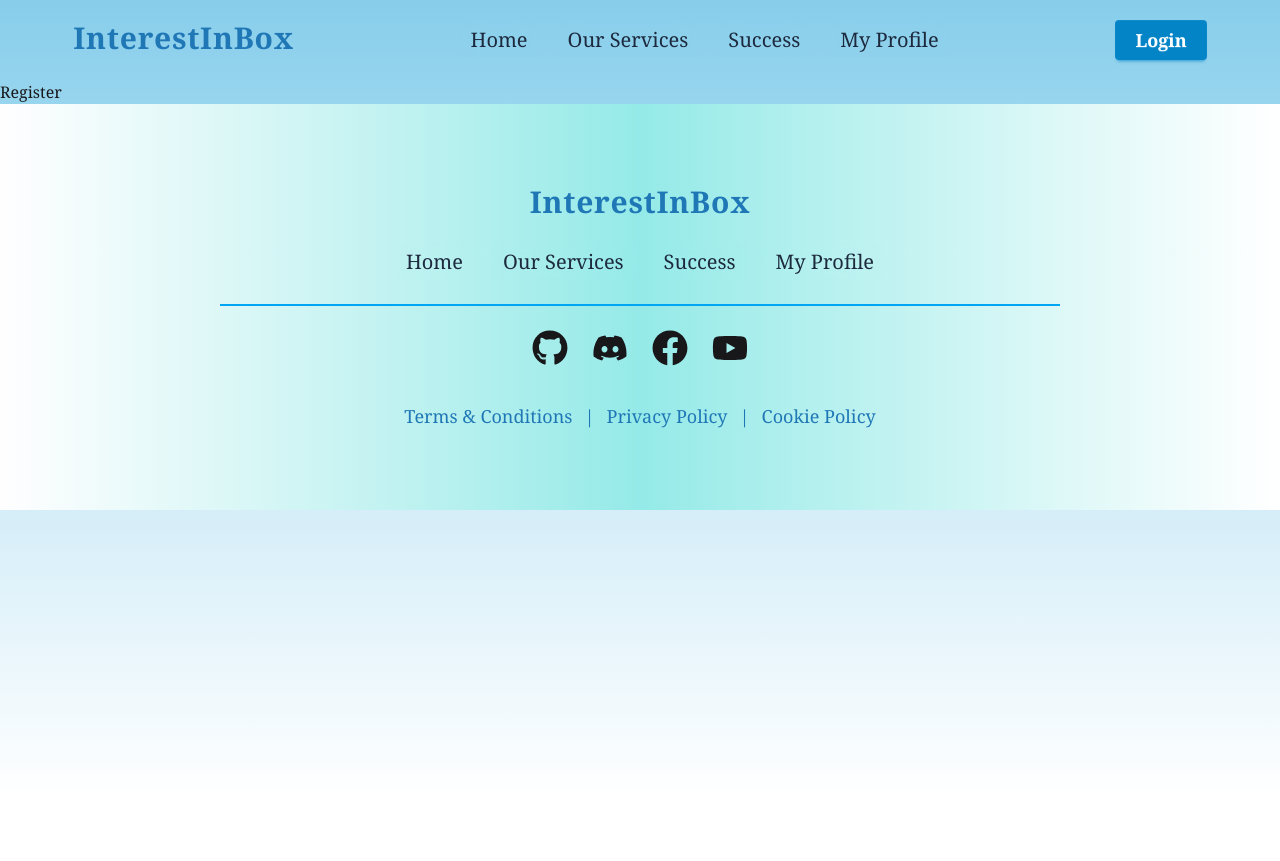
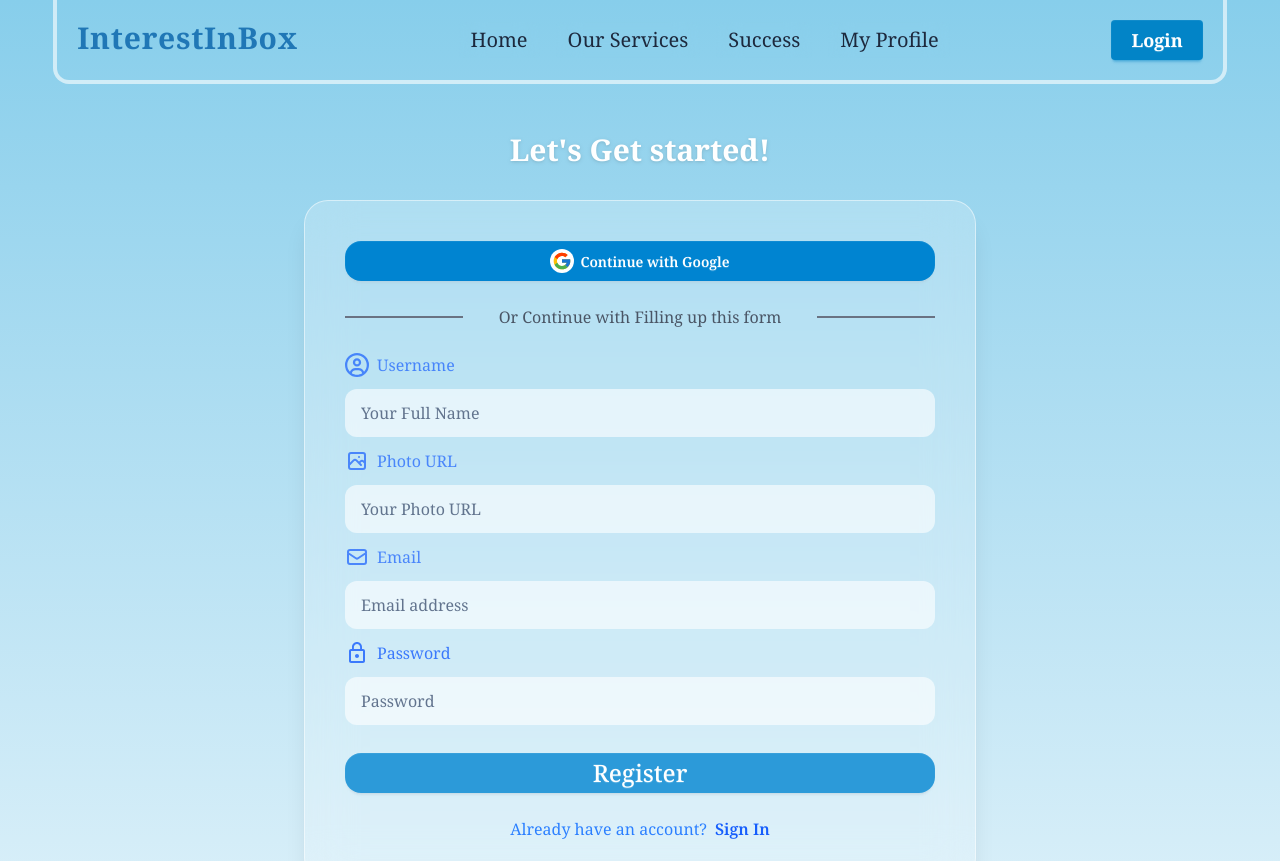
Before and after one commit to Fahimchowdhury23/subscription-box-service, a React (Vite) app: page /auth/register in a window 1280 px wide. Shown: the top 861 px of the page. Before the commit the page ends 800 px from the top, so only its background shows below. Built offline with nearby package versions, Linux system fonts and the light colour scheme.

Commit message:
login and register page has been added

```diff
--- a/src/Components/Navbar/Navbar.jsx
+++ b/src/Components/Navbar/Navbar.jsx
@@ -10,7 +10,7 @@ const Navbar = () => {
   };
 
   return (
-    <section className="w-11/12 mx-auto p-5">
+    <section className="w-11/12 mx-auto p-5 border-4 border-t-0 rounded-2xl rounded-t-none border-white/60 ">
       <nav className="flex justify-between">
         <Link to="/">
           <h1 className="text-3xl text-[#2077b6] tracking-wide font-bold cursor-pointer">
--- a/src/Layouts/AuthenticationLayout/AuthenticationLayout.jsx
+++ b/src/Layouts/AuthenticationLayout/AuthenticationLayout.jsx
@@ -9,7 +9,7 @@ const AuthenticationLayout = () => {
       <header>
         <Navbar></Navbar>
       </header>
-      <main>
+      <main className="w-11/12 mx-auto">
         <Outlet></Outlet>
       </main>
       <footer>
--- a/src/Pages/Home/Home.jsx
+++ b/src/Pages/Home/Home.jsx
@@ -6,8 +6,8 @@ import Slider from "../Slider/Slider";
 
 const Home = () => {
   return (
-    <section className="pt-3">
-      <h1 className="italic text-5xl pb-3 font-extrabold text-center tracking-wide select-none animate-pulse transition duration-500 ease-in-out">
+    <section className="pt-8">
+      <h1 className="italic text-5xl pb-7 font-extrabold text-center tracking-wide select-none animate-pulse transition duration-500 ease-in-out">
         Your interests, delivered.
       </h1>
       <Slider></Slider>
--- a/src/Pages/Login/Login.jsx
+++ b/src/Pages/Login/Login.jsx
@@ -1,10 +1,82 @@
 import React from "react";
+import { FcGoogle } from "react-icons/fc";
+import { HiOutlineMail } from "react-icons/hi";
+import { MdLockOutline } from "react-icons/md";
+import { Link } from "react-router";
 
 const Login = () => {
   return (
-    <div>
-      <h1>Login</h1>
-    </div>
+    <section className="py-12">
+      <div className="grid grid-cols-2">
+        <div className="flex flex-col w-full rounded-l-xl items-center justify-center bg-blue-700">
+          <h2 className="text-center text-4xl font-bold text-white drop-shadow mb-8">
+            Welcome Back!
+          </h2>
+          <img
+            src="https://i.ibb.co/WpNg6ywr/Humaaans-3-Characters.png"
+            alt="3 characters having conversation"
+          />
+        </div>
+
+        {/* Login Form */}
+
+        <div className="w-full p-10 rounded-r-3xl bg-white/20 backdrop-blur-xl border border-white/50 shadow-xl">
+          <div className="w-10/12 mx-auto">
+            <form className="flex flex-col gap-3">
+              <button className="btn rounded-2xl font-semibold bg-sky-600 hover:bg-blue-500 text-white border-none transition backdrop-blur-xl">
+                <FcGoogle size={24} className="bg-white rounded-full p-0.5" />
+                Continue with Google
+              </button>
+              <div className="flex items-center py-3">
+                <p className="border-b-2 w-[20%] border-gray-500"></p>
+                <p className="text-center w-[60%] text-gray-500 ">
+                  Or Continue with Email / Password
+                </p>
+                <p className="border-b-2 w-[20%] border-gray-500"></p>
+              </div>
+
+              <label className="flex items-center gap-2 text-blue-600/70 ">
+                <HiOutlineMail size={24} />
+                Email
+              </label>
+              <input
+                type="email"
+                className="px-4 py-3 rounded-xl bg-white/60 text-sky-700 placeholder-slate-500 focus:outline-none focus:ring-2 focus:ring-white/70"
+                placeholder="Email address"
+              />
+              <label className="flex items-center gap-2 text-blue-600/80 ">
+                <MdLockOutline size={24} /> Password
+              </label>
+              <input
+                type="password"
+                className="px-4 py-3 rounded-xl bg-white/60 text-sky-700 placeholder-slate-500 focus:outline-none focus:ring-2 focus:ring-white/70"
+                placeholder="Password"
+              />
+              <div className="flex justify-between items-center">
+                <a className="text-sm text-blue-600/80 cursor-pointer hover:underline">
+                  Forgotten password?
+                </a>
+              </div>
+              <button
+                type="submit"
+                className="w-full btn py-3 rounded-2xl border-none bg-sky-600/80 hover:bg-sky-600 text-white font-medium transition backdrop-blur-xl"
+              >
+                Sign In
+              </button>
+            </form>
+            <p className="mt-6 justify-center flex gap-2 text-blue-500">
+              Are you new here?
+              <Link
+                to="/auth/register"
+                className="font-semibold hover:underline text-blue-600"
+              >
+                Register
+              </Link>
+            </p>
+          </div>
+        </div>
+      </div>
+    </section>
   );
 };
 
--- a/src/Pages/Register/Register.jsx
+++ b/src/Pages/Register/Register.jsx
@@ -1,10 +1,91 @@
 import React from "react";
+import { FaRegCircleUser } from "react-icons/fa6";
+import { FcGoogle } from "react-icons/fc";
+import { HiOutlineMail, HiOutlinePhotograph } from "react-icons/hi";
+import { MdLockOutline } from "react-icons/md";
+import { Link } from "react-router";
 
 const Register = () => {
   return (
-    <div>
-      <h1>Register</h1>
-    </div>
+    <section className="py-12">
+      <h2 className="text-center text-3xl font-bold text-white drop-shadow mb-8">
+        Let's Get started!
+      </h2>
+
+      <div className="w-full max-w-2xl p-10 mx-auto rounded-3xl bg-white/20 backdrop-blur-xl border border-white/50 shadow-xl">
+        <form className="flex flex-col gap-3">
+          <button className="btn rounded-2xl font-semibold bg-sky-600 hover:bg-blue-500 text-white border-none transition backdrop-blur-xl">
+            <FcGoogle size={24} className="bg-white rounded-full p-0.5" />
+            Continue with Google
+          </button>
+
+          <div className="flex items-center py-3">
+            <p className="border-b-2 w-[20%] border-gray-500"></p>
+            <p className="text-center w-[60%] text-gray-600 ">
+              Or Continue with Filling up this form
+            </p>
+            <p className="border-b-2 w-[20%] border-gray-500"></p>
+          </div>
+
+          <label className="flex items-center gap-2 text-blue-600/70 ">
+            <FaRegCircleUser size={24} />
+            Username
+          </label>
+
+          <input
+            type="text"
+            className="px-4 py-3 rounded-xl bg-white/60 text-sky-700 placeholder-slate-500 focus:outline-none focus:ring-2 focus:ring-white/70"
+            placeholder="Your Full Name"
+          />
+
+          <label className="flex items-center gap-2 text-blue-600/70 ">
+            <HiOutlinePhotograph size={24} />
+            Photo URL
+          </label>
+
+          <input
+            type="text"
+            className="px-4 py-3 rounded-xl bg-white/60 text-sky-700 placeholder-slate-500 focus:outline-none focus:ring-2 focus:ring-white/70"
+            placeholder="Your Photo URL"
+          />
+
+          <label className="flex items-center gap-2 text-blue-600/70 ">
+            <HiOutlineMail size={24} />
+            Email
+          </label>
+          <input
+            type="email"
+            className="px-4 py-3 rounded-xl bg-white/60 text-sky-700 placeholder-slate-500 focus:outline-none focus:ring-2 focus:ring-white/70"
+            placeholder="Email address"
+          />
+
+          <label className="flex items-center gap-2 text-blue-600/80 ">
+            <MdLockOutline size={24} /> Password
+          </label>
+          <input
+            type="password"
+            className="px-4 py-3 rounded-xl bg-white/60 text-sky-700 placeholder-slate-500 focus:outline-none focus:ring-2 focus:ring-white/70"
+            placeholder="Password"
+          />
+
+          <button
+            type="submit"
+            className="w-full mt-4 btn py-3 rounded-2xl border-none bg-sky-600/80 hover:bg-sky-600 text-white font-medium transition text-2xl backdrop-blur-xl"
+          >
+            Register
+          </button>
+        </form>
+        <p className="mt-6 justify-center flex gap-2 text-blue-500">
+          Already have an account?
+          <Link
+            to="/auth/login"
+            className="font-semibold hover:underline text-blue-600"
+          >
+            Sign In
+          </Link>
+        </p>
+      </div>
+    </section>
   );
 };
 
--- a/src/Pages/Services/ServiceDetails.jsx
+++ b/src/Pages/Services/ServiceDetails.jsx
@@ -60,7 +60,7 @@ const ServiceDetails = () => {
     <section className="mt-16 mb-6 space-y-5">
       <title>{dynamic}</title>
       <img
-        className="rounded-2xl mt-10 mx-auto w-10/12 object-cover"
+        className="rounded-2xl mt-10 mx-auto w-4/5 object-cover"
         src={banner}
         alt={name}
       />
@@ -116,7 +116,10 @@ const ServiceDetails = () => {
         </div>
       </div>
 
-      <div className="text-center mt-8 space-y-4">
+      {/* Review Section */}
+
+      <div className="grid grid-cols-1 lg:grid-cols-3 items-center">
+        <div className="text-center space-y-4">
           <div className="flex items-center justify-center gap-2">
             <p className="text-4xl font-bold">{ratings}</p>
             {[...Array(5)].map((_, i) => {
@@ -131,16 +134,13 @@ const ServiceDetails = () => {
             })}
           </div>
           <p className="text-xl font-medium">
-          Total : {number_of_reviews} Reviews
+            Based on {number_of_reviews} reviews
           </p>
         </div>
 
-      {/* Review Section */}
-
-      <div className="grid grid-cols-1 lg:grid-cols-2 items-center gap-4">
-        <div className="w-11/12 mx-auto mt-6 p-6 rounded-2xl border-1 border-sky-500">
+        <div className="w-10/12 mt-6 p-6 rounded-2xl border-1 border-sky-500">
           <h2 className="text-xl font-semibold mb-4 text-center">
-            Add a Review
+            Write a Review
           </h2>
           <form onSubmit={handleSubmit}>
             <textarea
@@ -167,12 +167,11 @@ const ServiceDetails = () => {
             </button>
           </form>
         </div>
-
         {/* Show Review */}
 
         <div className="mt-6 text-center">
           <h3 className="text-lg font-bold mb-2 underline">
-            Submitted Reviews :
+            Customer Reviews :
           </h3>
           {reviewsList.length === 0 && (
             <p className="font-medium text-2xl">No reviews yet.</p>
--- a/src/Pages/Slider/Slider.jsx
+++ b/src/Pages/Slider/Slider.jsx
@@ -8,15 +8,15 @@ import "swiper/css/navigation";
 
 const images = [
   "https://i.ibb.co/gsjKWD4/outdoor-banner.jpg",
+  "https://i.ibb.co/BV7p1GJZ/mybean.webp",
   "https://i.ibb.co/RG5V8zhN/books-banner.webp",
-  "https://i.ibb.co/BV7p1GJZ/mybean.webp",
-  "https://i.ibb.co/4ggTHhSY/toy-box-banner.webp",
-  "https://i.ibb.co/fYjxXDRX/perfume-banner.webp",
+  "https://i.ibb.co/Y7jJKRyt/slider-2.webp",
+  "https://i.ibb.co/GvdjZcC5/slider.webp",
 ];
 
 const Slider = () => {
   return (
-    <div className="w-full mx-auto h-[80vh]">
+    <div className="w-full mx-auto h-[75vh]">
       {/* parent now has natural height because Swiper will fill its content */}
       <Swiper
         loop={true}
@@ -40,7 +40,7 @@ const Slider = () => {
           <SwiperSlide className="flex justify-center items-center" key={index}>
             <img
               src={src}
-              className="w-full object-cover max-h-[80vh]"
+              className="w-full object-cover max-h-[75vh]"
               alt={`Slide ${index + 1}`}
             />
           </SwiperSlide>
```
Lines whose indentation alone changed are shown as unchanged.
